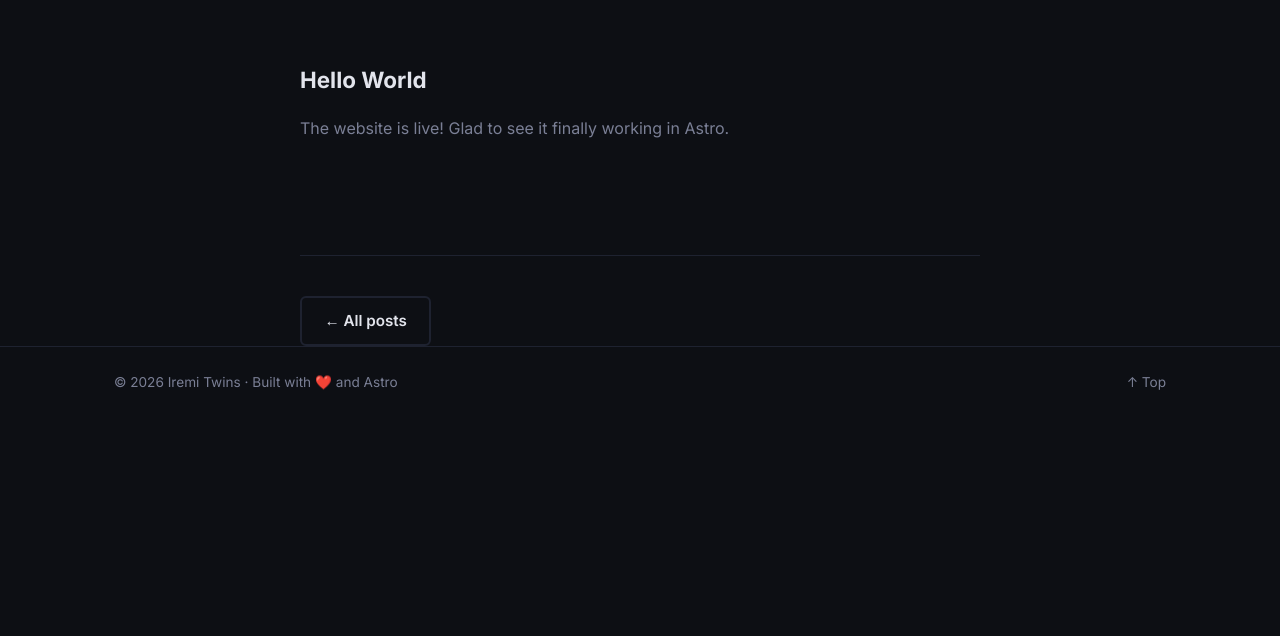
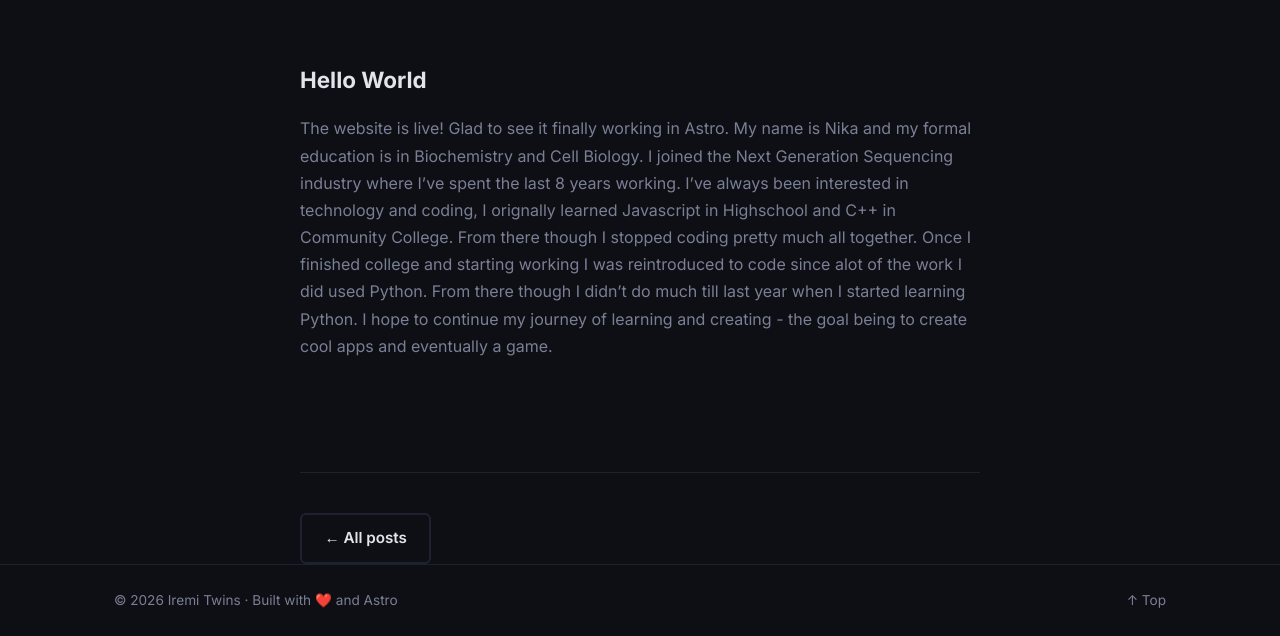
Before and after one commit to IremiTwins/iremitwins.github.io, an Astro site: page /blog/ni-first-post in a window 1280 px wide. Shown: the part 272-908 px from the top of the page. Before the commit the page ends 800 px from the top, so only its background shows below. Built offline with nearby package versions, Linux system fonts and the light colour scheme; Astro itself is replaced by a stand-in of ours.

```diff
--- a/src/content/blog/ni-first-post.md
+++ b/src/content/blog/ni-first-post.md
@@ -10,4 +10,4 @@ nextPost: ""
 
 ## Hello World
 
-The website is live! Glad to see it finally working in Astro.
+The website is live! Glad to see it finally working in Astro. My name is Nika and my formal education is in Biochemistry and Cell Biology. I joined the Next Generation Sequencing industry where I've spent the last 8 years working. I've always been interested in technology and coding, I orignally learned Javascript in Highschool and C++ in Community College. From there though I stopped coding pretty much all together. Once I finished college and starting working I was reintroduced to code since alot of the work I did used Python. From there though I didn't do much till last year when I started learning Python. I hope to continue my journey of learning and creating - the goal being to create cool apps and eventually a game.
```
